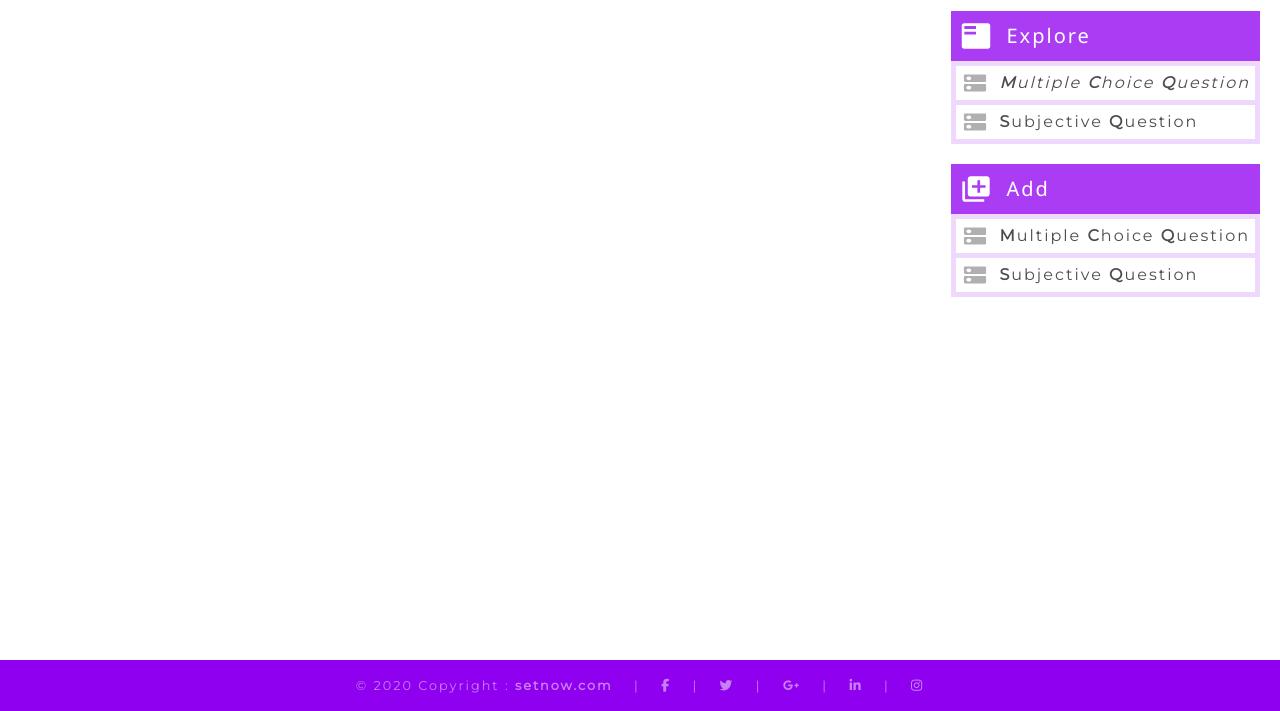
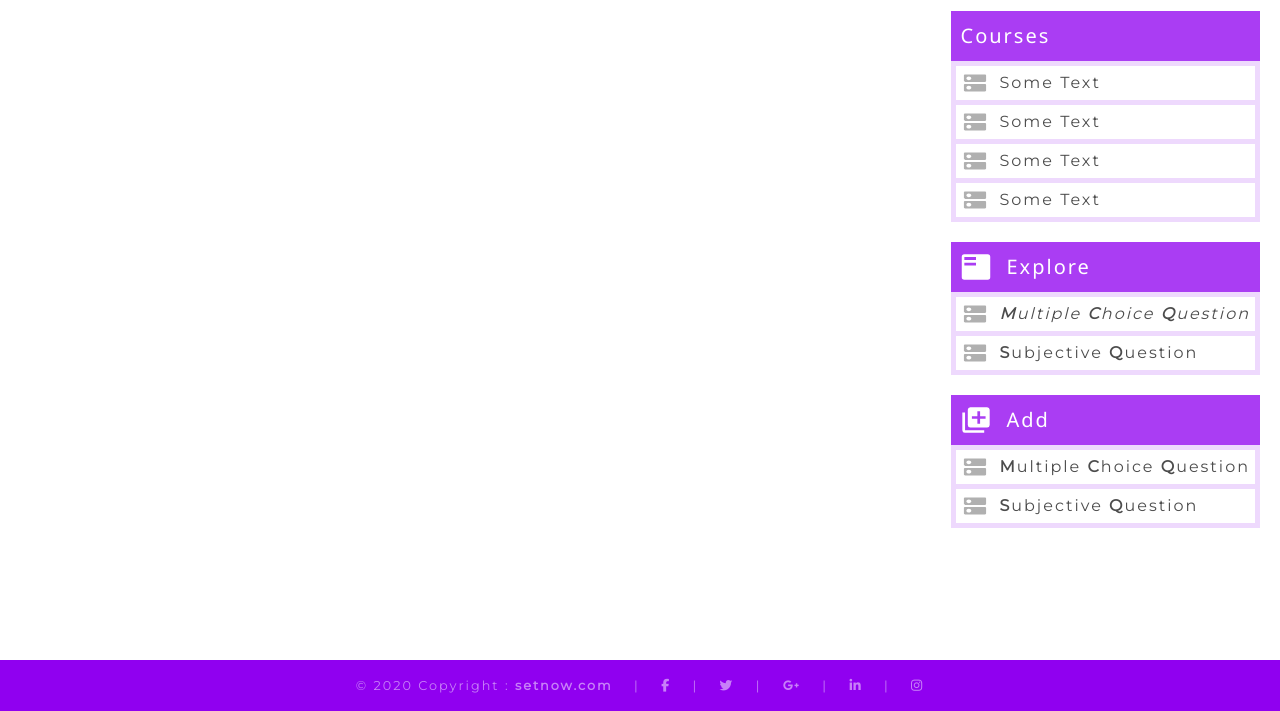
Before and after one commit to Niraj-Kamdar/question-paper-generator, a Flask app: template flaskapp/templates/sideNav.html in a window 1280 px wide. Shown: the part 89-800 px from the top of the page. Run offline with Flask 2, Linux system fonts and the light colour scheme; the template is opened without the code that fills it: most values are stand-ins (such as "Sample title", 1, 10 or a date in 2020); some libraries are stand-ins or nearby versions.

Commit message:
added basic ui of course

```diff
--- a/flaskapp/static/css/base.css
+++ b/flaskapp/static/css/base.css
@@ -142,7 +142,8 @@ body::-webkit-scrollbar {
 }
 
 #explore_title,
-#add_title {
+#add_title,
+#courses_title {
   align-items: center;
   background-color: rgba(144, 0, 240, 0.76);
   color: white;
@@ -158,15 +159,9 @@ body::-webkit-scrollbar {
   width: 30px;
 }
 
-#explore_items_container,
-#add_items_container {
-    background-color: rgba(144, 0, 240, 0.15);
-    padding: 5px;
-    margin-bottom: 20px;
-}
-
 .explore_items,
-.add_items {
+.add_items,
+.courses_items {
   background-color: white;
   color: rgba(76, 76, 76, 1);
   display: flex;
@@ -175,13 +170,23 @@ body::-webkit-scrollbar {
   padding: 5px;
 }
 
+#explore_items_container,
+#add_items_container,
+.courses_item_container {
+  background-color: rgba(144, 0, 240, 0.15);
+  padding: 5px;
+  margin-bottom: 20px;
+}
+
 .explore_items:last-child,
-.add_items:last-child {
+.add_items:last-child,
+.courses_items:last-child {
   margin-bottom: 0;
 }
 
 .explore_items img,
-.add_items img {
+.add_items img,
+.courses_items img {
   margin-right: 10px;
 }
 
--- a/flaskapp/templates/layout.html
+++ b/flaskapp/templates/layout.html
@@ -8,16 +8,22 @@
     </title>
     <meta charset="utf-8">
     <meta name="viewport" content="width=device-width, initial-scale=1, shrink-to-fit=no">
-    <link rel="stylesheet" type="text/css" href=" {{ url_for('static', filename='css/base.css') }}"/>
+    <link rel="stylesheet" type="text/css" href=" {{ url_for('static', filename='css/base.css') }}" />
     <link rel="stylesheet" href="https://stackpath.bootstrapcdn.com/bootstrap/4.4.1/css/bootstrap.min.css"
         integrity="sha384-Vkoo8x4CGsO3+Hhxv8T/Q5PaXtkKtu6ug5TOeNV6gBiFeWPGFN9MuhOf23Q9Ifjh" crossorigin="anonymous">
     <link href="https://fonts.googleapis.com/icon?family=Material+Icons" rel="stylesheet">
-    <link rel="stylesheet" type="text/css" href=" {{ url_for('static', filename=css_file) }}"/>
+    <link rel="stylesheet" type="text/css" href=" {{ url_for('static', filename=css_file) }}" />
     <link href="https://fonts.googleapis.com/css?family=Montserrat&display=swap" rel="stylesheet">
     <style>
-
+        #explore_items_container,
+        #add_items_container,
+        .courses_item_container {
+            background-color: rgba(144, 0, 240, 0.15);
+            padding: 5px;
+            margin-bottom: 20px;
+        }
     </style>
-    <link rel="stylesheet" type="text/css" href=" {{ url_for('static', filename=css_file) }}"/>
+    <link rel="stylesheet" type="text/css" href=" {{ url_for('static', filename=css_file) }}" />
 </head>
 
 <body>
--- a/flaskapp/templates/sideNav.html
+++ b/flaskapp/templates/sideNav.html
@@ -5,34 +5,58 @@
 
 
 <div id="sideNav">
+    <div class="courses_container">
+
+        <div id="courses_title">
+            Courses
+        </div>
+        <div class="courses_item_container">
+            <div class="courses_items">
+                <img alt="list_style_image" src="{{ url_for('static',filename='images/list_style_image.svg') }}" />
+                <a href="#" class="nav_link">Some Text</a>
+            </div>
+            <div class="courses_items">
+                <img alt="list_style_image" src="{{ url_for('static',filename='images/list_style_image.svg') }}" />
+                <a href="#" class="nav_link">Some Text</a>
+            </div>
+            <div class="courses_items">
+                <img alt="list_style_image" src="{{ url_for('static',filename='images/list_style_image.svg') }}" />
+                <a href="#" class="nav_link">Some Text</a>
+            </div>
+            <div class="courses_items">
+                <img alt="list_style_image" src="{{ url_for('static',filename='images/list_style_image.svg') }}" />
+                <a href="#" class="nav_link">Some Text</a>
+            </div>
+        </div>
+    </div>
     <div id="explore_container">
         <div id="explore_title">
-                <img alt="list" src="{{ url_for('static',filename='images/list.svg') }}" id="list_img"/>
+            <img alt="list" src="{{ url_for('static',filename='images/list.svg') }}" id="list_img" />
             Explore
         </div>
         <div id="explore_items_container">
             <div class="explore_items">
-                    <img alt="list_style_image" src="{{ url_for('static',filename='images/list_style_image.svg') }}"/>
+                <img alt="list_style_image" src="{{ url_for('static',filename='images/list_style_image.svg') }}" />
                 <a href="#" class="nav_link"><b>M</b>ultiple <b>C</b>hoice <b>Q</b>uestion</a>
             </div>
             <div class="explore_items">
-                    <img alt="list_style_image" src="{{ url_for('static',filename='images/list_style_image.svg') }}"/>
+                <img alt="list_style_image" src="{{ url_for('static',filename='images/list_style_image.svg') }}" />
                 <a href="#" class="nav_link"><b>S</b>ubjective <b>Q</b>uestion</a>
             </div>
         </div>
     </div>
     <div id="add_container">
         <div id="add_title">
-                <img alt="add" src="{{ url_for('static',filename='images/add.svg') }}" id="add_img"/>
+            <img alt="add" src="{{ url_for('static',filename='images/add.svg') }}" id="add_img" />
             Add
         </div>
         <div id="add_items_container">
             <div class="add_items">
-                    <img alt="list_style_image" src="{{ url_for('static',filename='images/list_style_image.svg') }}"/>
+                <img alt="list_style_image" src="{{ url_for('static',filename='images/list_style_image.svg') }}" />
                 <a href="#" class="nav_link"><b>M</b>ultiple <b>C</b>hoice <b>Q</b>uestion</a>
             </div>
             <div class="add_items">
-                    <img alt="list_style_image" src="{{ url_for('static',filename='images/list_style_image.svg') }}"/>
+                <img alt="list_style_image" src="{{ url_for('static',filename='images/list_style_image.svg') }}" />
                 <a href="#" class="nav_link"><b>S</b>ubjective <b>Q</b>uestion</a>
             </div>
         </div>
```
Also changed, not shown: flaskapp/site.db. Lines whose indentation alone changed are shown as unchanged.
